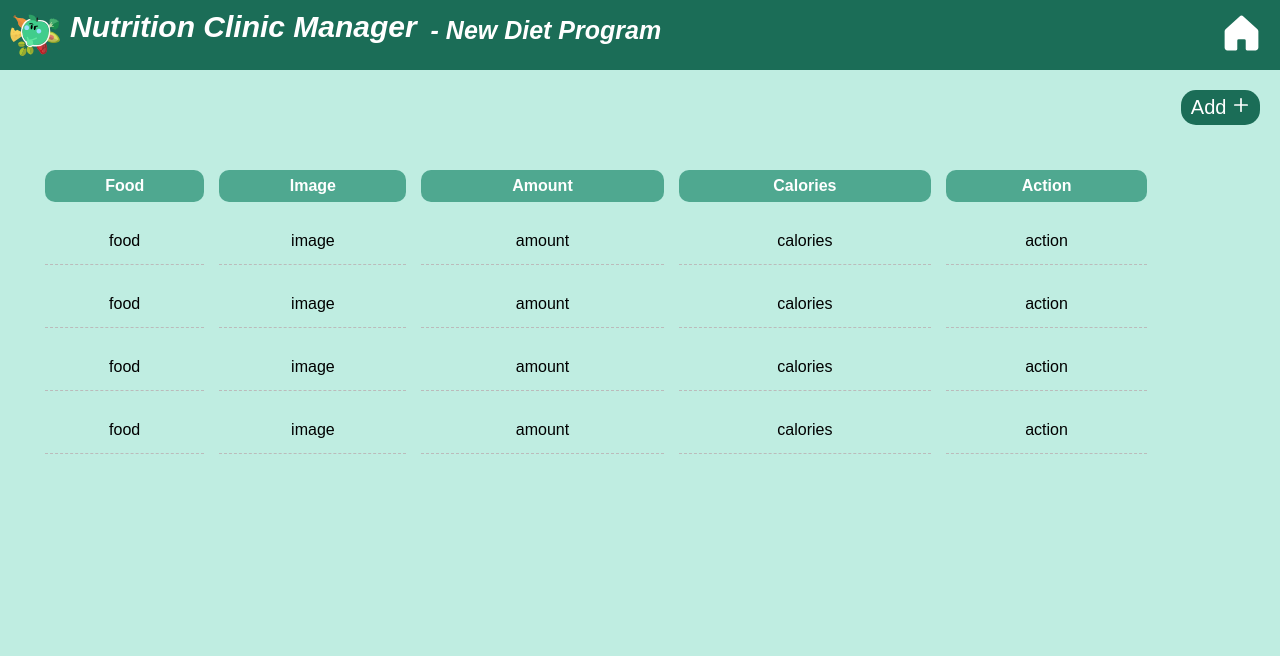
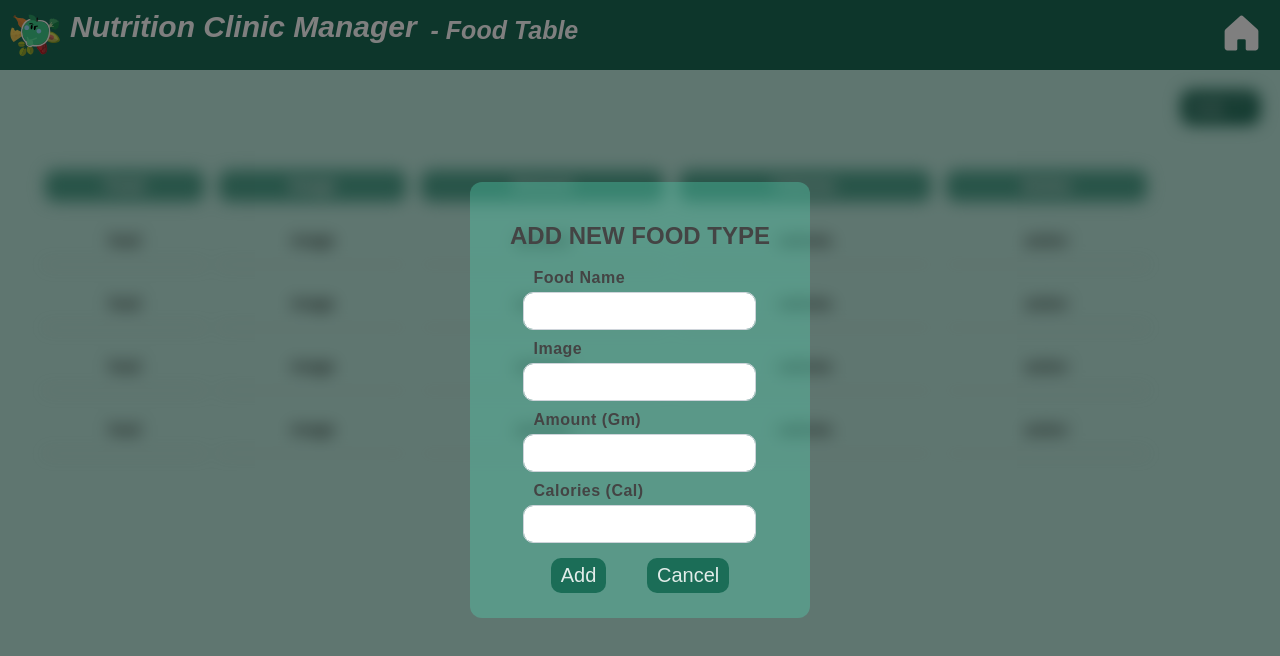
Before and after one commit to raghad-ns/nutritionist-app, a React (Create React App) app: page /foodTable in a window 1280 px wide. Both pictures are taken after a click on the button "Add". Shown: the top 656 px of the page. Built offline with nearby package versions, Linux system fonts and the light colour scheme; a web font is replaced by a local one.

Commit message:
setting up (add food) form as a pop up

```diff
--- /dev/null
+++ b/src/components/common/input/input.component.jsx
@@ -0,0 +1,26 @@
+import './input.css';
+import React from 'react';
+
+/**
+ *
+ * @param {React.DetailedHTMLProps<React.InputHTMLAttributes<HTMLInputElement>, HTMLInputElement> & {label? : string;}} props
+ */
+const Input = (props) => {
+  const { label, ...inputProps } = props;
+
+  return (
+    <div className='input-wrapper'>
+      {
+        label ?
+          <label>
+            <span>{label}</span> &nbsp;
+            {inputProps.required && <span className='req'>*</span>}
+          </label>
+          : null
+      }
+      <input type="text" className='formComp' {...inputProps} />
+    </div>
+  );
+
+};
+export default Input;
--- /dev/null
+++ b/src/components/common/input/input.css
@@ -0,0 +1,41 @@
+.input-wrapper > input {
+    display: inline-flex;
+    padding: 0.375rem 0.75rem;
+    font-size: 1rem;
+    font-weight: 400;
+    line-height: 1.5;
+    margin-bottom: 10px;
+    color: #212529;
+    background-color: #fff;
+    background-clip: padding-box;
+    border: 1px solid #ced4da;
+    -webkit-appearance: none;
+    -moz-appearance: none;
+    appearance: none;
+    border-radius: 10px;
+    transition: border-color .15s ease-in-out, box-shadow .15s ease-in-out;
+  }
+
+  .input-wrapper {
+    max-width: 300px;
+  }
+
+  .input-wrapper > label {
+    display: block;
+    margin-bottom: 5px;
+    font-size: 16px;
+    font-weight: bold;
+    text-transform: capitalize;
+    color: #444;
+    letter-spacing: 0.5px;
+    padding-left: 10px;
+    text-align: start;
+  }
+
+  .input-wrapper > input:focus {
+    color: #212529;
+    background-color: #fff;
+    border-color: rgba(84, 209, 176, 0.374);
+    outline: 0;
+    box-shadow: 0 0 0 0.25rem rgba(84, 209, 176, 0.374);
+  }
--- a/src/components/core/header/header.component.jsx
+++ b/src/components/core/header/header.component.jsx
@@ -12,8 +12,8 @@ const Header = () => {
                 <img src={logo} alt="logo" />
                 <span>Nutrition Clinic Manager </span>
                 {(window.location.pathname === "/add") && <span className='pageName'>&nbsp; - new diet program</span>}
-                {(window.location.pathname === "/viewPrograms") && <span className='pageName'>&nbsp; - new diet program</span>}
-                {(window.location.pathname === "/foodTable") && <span className='pageName'>&nbsp; - new diet program</span>}
+                {(window.location.pathname === "/viewPrograms") && <span className='pageName'>&nbsp; - existing programs</span>}
+                {(window.location.pathname === "/foodTable") && <span className='pageName'>&nbsp; - food table</span>}
             </div>
 
             {
--- /dev/null
+++ b/src/components/food-table/add-food/add-food.component.jsx
@@ -0,0 +1,21 @@
+import React from 'react'
+import Input from '../../common/input/input.component'
+import './add-food.css'
+
+const AddFood = (props) => {
+  return (
+    <div className='addFood'>
+      <h2>Add new food type</h2>
+      <Input label='Food name' type='text' />
+      <Input label='image' type='text' />
+      <Input label='amount (gm)' type='number' />
+      <Input label='calories (cal)' type='text' />
+      <div className="actionButtons">
+        <button className='innerButton' onClick={()=>props.setAdd (false)}>Add</button>
+        <button className='innerButton' onClick={()=>props.setAdd (false)}>Cancel</button>
+      </div>
+    </div>
+  )
+}
+
+export default AddFood
--- /dev/null
+++ b/src/components/food-table/add-food/add-food.css
@@ -0,0 +1,22 @@
+.addFood {
+    display: inline-flex;
+    flex-direction: column;
+    justify-content: center;
+    align-items: center;
+    position: absolute;
+    background-color: rgba(84, 209, 176, 0.374);
+    padding: 20px 40px;
+    border-radius: 12px;
+}
+
+.addFood > .actionButtons {
+    display: flex;
+    width: 100%;
+    justify-content: space-evenly;
+    padding: 5px;
+}
+
+.addFood > h2 {
+    color: #444;
+    text-transform: uppercase;
+}
--- a/src/index.css
+++ b/src/index.css
@@ -47,13 +47,13 @@ body {
 .innerButton {
   font-size: 20px;
   height: 30px;
-  color: white;
+  color: rgba(255, 255, 255, 0.871);
   background-color: rgb(27, 109, 87);
   border: none;
   height: 35px;
   padding: 5px 10px;
   width: fit-content;
-  border-radius: 15px;
+  border-radius: 10px;
 }
 
 .innerButton:hover {
--- a/src/pages/food-table/food-table.css
+++ b/src/pages/food-table/food-table.css
@@ -1,3 +1,26 @@
+
+.foodTable{
+    position: relative;
+    margin: 0;
+}
+
+.blur {
+    filter: blur(8px);
+}
+
+.foodTable > .addFoodWrapper {
+    width: 100%;
+    height: 100vh;
+    display: flex;
+    justify-content: center;
+    align-items: center;
+    background-color: rgba(0,0,0,0.5);
+    position: fixed;
+    top: 0;
+    left: 0;
+    overflow: auto;
+    z-index: 99999;
+}
 
 .foodTable > table {
     width: 90%;
@@ -5,6 +28,7 @@
     margin: 20px;
     padding: 10px;
 }
+
 .foodTable > table > thead > tr > th {
     background-color: rgba(36, 141, 113, 0.714);
     color: white;
--- a/src/pages/food-table/food-table.page.jsx
+++ b/src/pages/food-table/food-table.page.jsx
@@ -1,16 +1,20 @@
-import React from 'react'
+import React, { useState } from 'react'
 import { Plus } from 'phosphor-react'
 import './food-table.css'
 import FoodRow from '../../components/food-table/food-row/food-row.component'
+import AddFood from '../../components/food-table/add-food/add-food.component'
 
 const FoodTable = () => {
 
+    const [add , setAdd] = useState(false);
+
     return (
         <div className='foodTable'>
-            <div className='innerButtonWrapper'>
-                <button className='innerButton'>Add <Plus size={18} weight='bold' /></button>
+            {add && <div className="addFoodWrapper"><AddFood setAdd = {setAdd}/></div>}
+            <div className={add? 'innerButtonWrapper blur' : 'innerButtonWrapper'} >
+                <button className='innerButton' onClick={()=> setAdd(oldAdd => true)}>Add <Plus size={18} weight='bold' /></button>
             </div>
-            <table cellSpacing={15}>
+            <table cellSpacing={15} className={add? 'blur' : ''}>
                 <thead>
                     <tr>
                         <th>food</th>
```
Also changed, not shown: proj analysis.txt.
